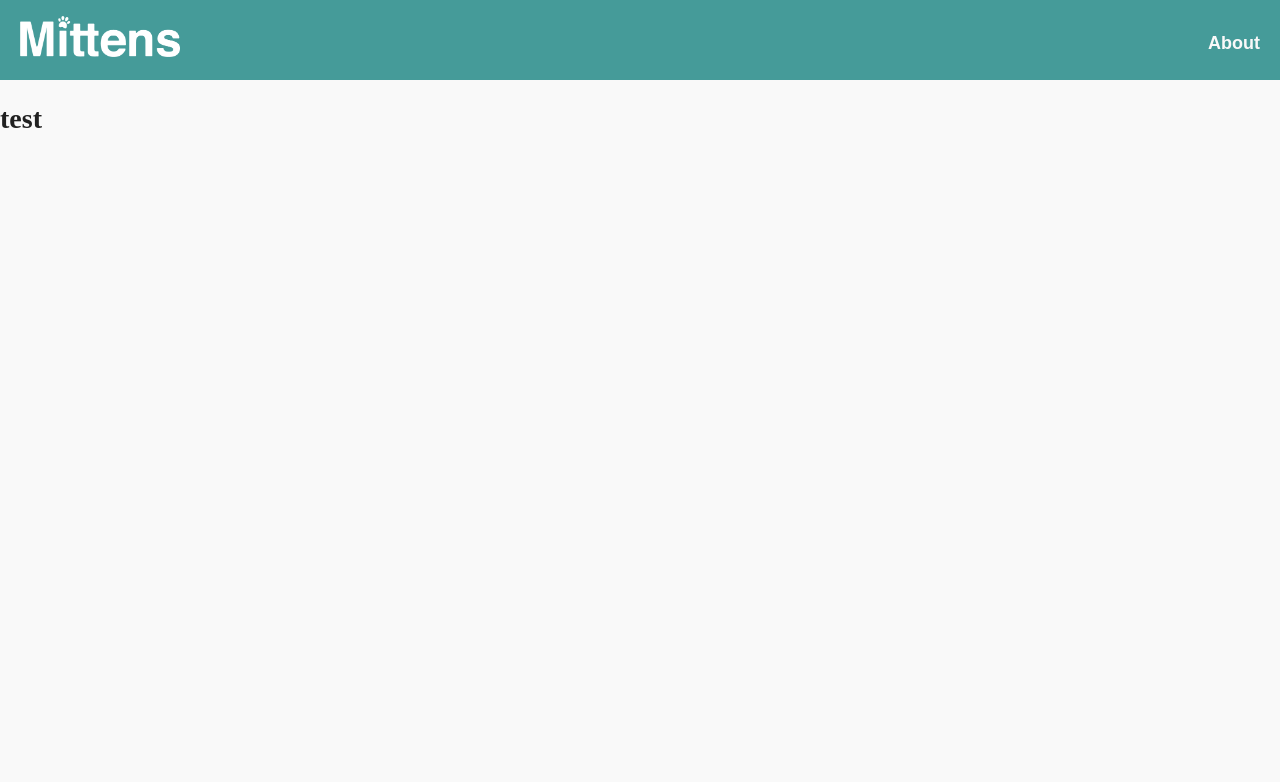
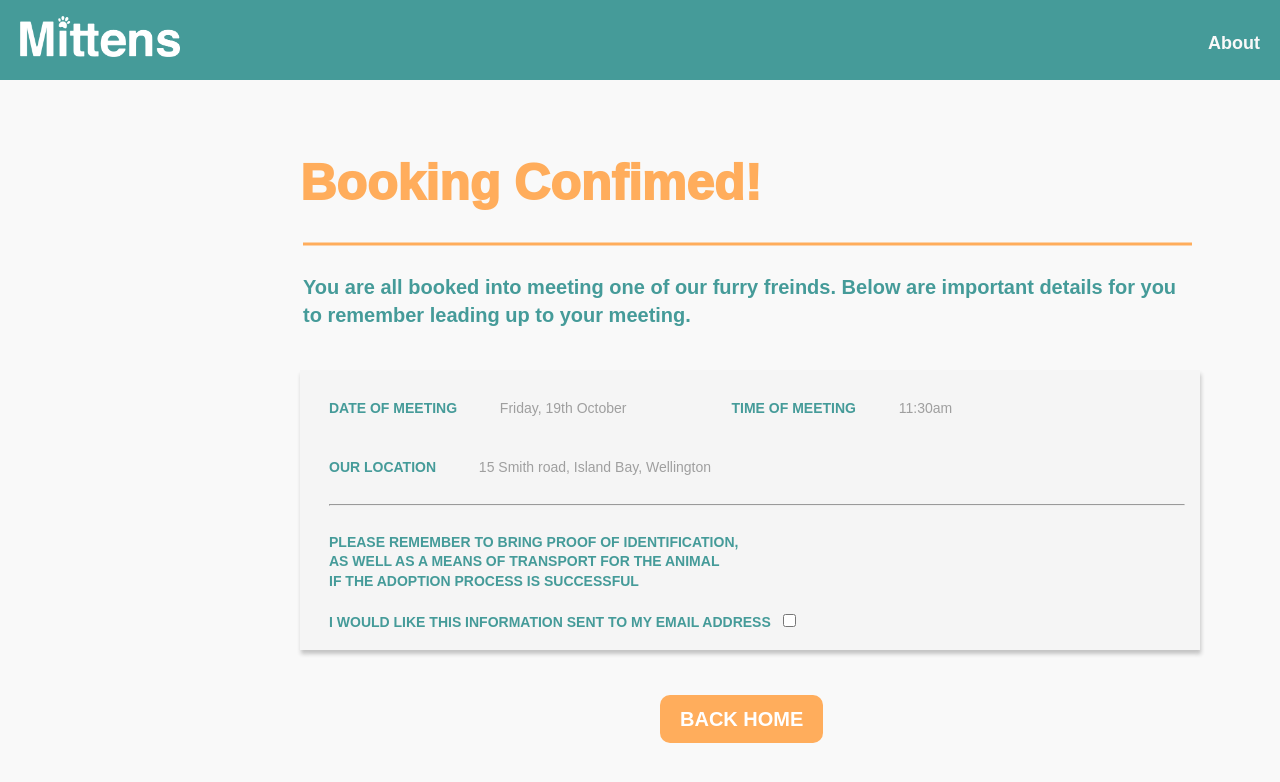
Before and after one commit to Mtm100/IXXN221_Project_3, a plain HTML site: page confirmation.html in a window 1280 px wide. Drawn offline with Linux system fonts and the light colour scheme; a web font is replaced by a local one.

Commit message:
ConfrimationPageChanges

```diff
--- a/confirmation.html
+++ b/confirmation.html
@@ -12,9 +12,45 @@
         <a href="index.html" > <img src="Icons/Logo.png" class="logo" ></a>
         <a class="nav_links" href="aboutus.html">About</a>
     </nav>
-    <div>
-    	<h1> test</h1>
+
+    <div class="TitleConfirm">
+        <span> Booking Confimed!</span>
     </div>
+
+    <div class="Info">
+<figure>
+  <center><img src="images/ConfirmationLine.png" alt="Trulli" ></center>
+  <figcaption class="ConfirmationText">You are all booked into meeting one of our furry freinds. Below are important details for you to remember leading up to your meeting.</figcaption>
+</figure>
+    </div>
+ <div class="ConfirmBox">
+  <pre class="ConfirmBoxText"style="color:#9F9F9F">
+<b style="color:#459B99">DATE OF MEETING</b>           Friday, 19th October                           <b style="color:#459B99">TIME OF MEETING</b>           11:30am
+
+
+<b style="color:#459B99">OUR LOCATION</b>           15 Smith road, Island Bay, Wellington
+
+<hr>
+<b style="color:#459B99">PLEASE REMEMBER TO BRING PROOF OF IDENTIFICATION,
+AS WELL AS A MEANS OF TRANSPORT FOR THE ANIMAL
+IF THE ADOPTION PROCESS IS SUCCESSFUL</b>
+<form action="/action_page.php">
+<label><b style="color:#459B99">I WOULD LIKE THIS INFORMATION SENT TO MY EMAIL ADDRESS</label>  <input type="checkbox"  >
+
+
+</form>
+</pre>
+</div>
+<a class="ConfirmHomeButton"  href="index.html" >BACK HOME</a>
+
+
+
+
+
+</div>
+
+
+
 
 </body>
 </html>
--- a/stylesheet.css
+++ b/stylesheet.css
@@ -35,3 +35,83 @@ body {
   color: #F9F9F9;
   text-decoration: none;
 }
+
+
+  .TitleConfirm{
+    position: absolute;
+        padding: 20px 0px 15px;
+    width: 800px;
+    height: 77px;
+    left: 300px;
+    top: 125px;
+    font-family: brother-1816-printed, sans-serif;
+    font-style: normal;
+    font-weight: 1000;
+    font-size: 50px;
+    line-height: 77px;
+    /* identical to box height */
+
+    color: #FFAD5C;
+  }
+  .Info{
+    position: absolute;
+    width: 914px;
+    height: 140px;
+    left: 263px;
+    top: 205px;
+
+    font-family: Helvetica;
+    font-style: normal;
+    font-weight: normal;
+    font-size: 20px;
+    line-height: 28px;
+
+    color: #459B99;
+  }
+
+
+  .ConfirmationText{
+    position: absolute;
+    margin-left: 0em;
+    padding: 1em 0 0 0;
+    font-weight: bold;
+    font-family: brother-1816-printed, sans-serif;
+  }
+  .ConfirmBox{
+  position: absolute;   left: 300px;
+  width: 870px;
+  top: 370px;
+  background-color: #F5F5F5;
+  box-shadow: 1px 4px 4px #C4C4C4;
+  height: 250px;
+  border: 0px solid;
+  padding: 15px;
+  margin: 0px;
+}
+.ConfirmHomeButton{
+  position: absolute;
+  background-color:#FFAD5C;
+  left:660px;
+  top:695px;
+  margin: auto;
+  width: auto;
+  border-radius:10px;
+  border: none;
+  color: white;
+  padding: 10px 20px;
+  text-align: justify;
+  text-decoration: none;
+  display: inline;
+  font-size: 20px;
+  cursor: pointer;
+  font-weight: bold;
+  font-family: brother-1816-printed, sans-serif
+
+}
+
+.ConfirmBoxText{
+     margin-left: 1em;
+    padding: 0 0 0 0;
+    font-weight: ;
+    font-family: brother-1816-printed, sans-serif;
+}
```
Also changed, not shown: images/ConfirmationLine.png (added).
